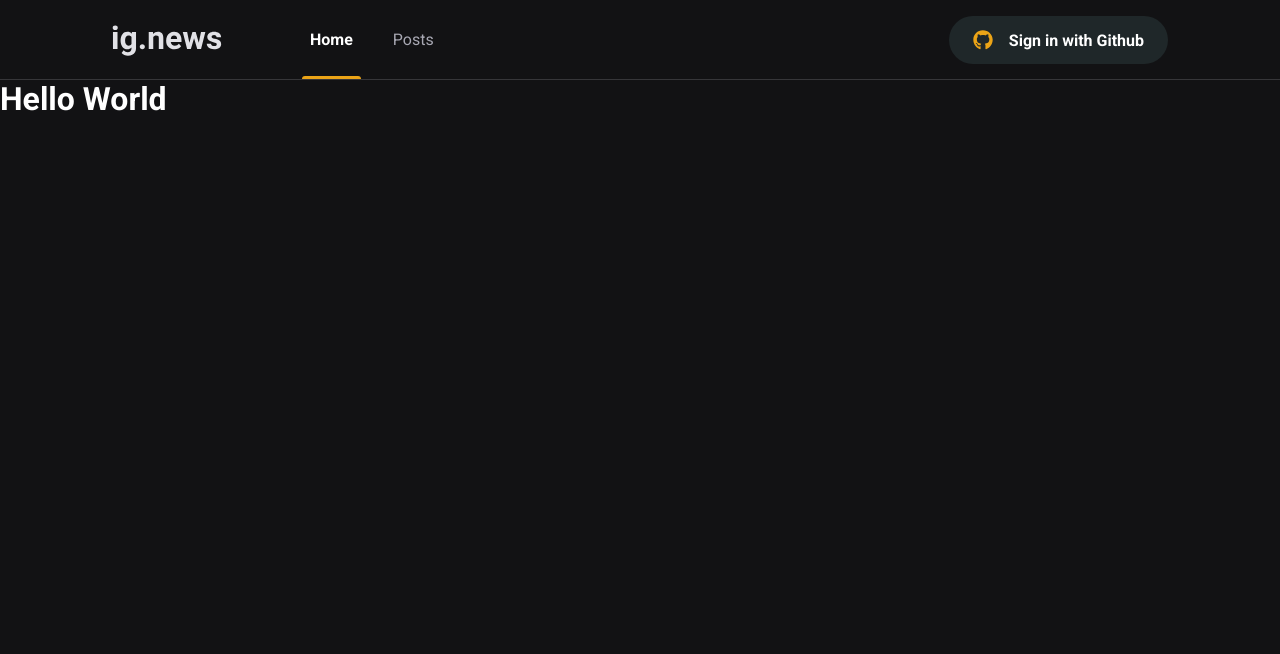
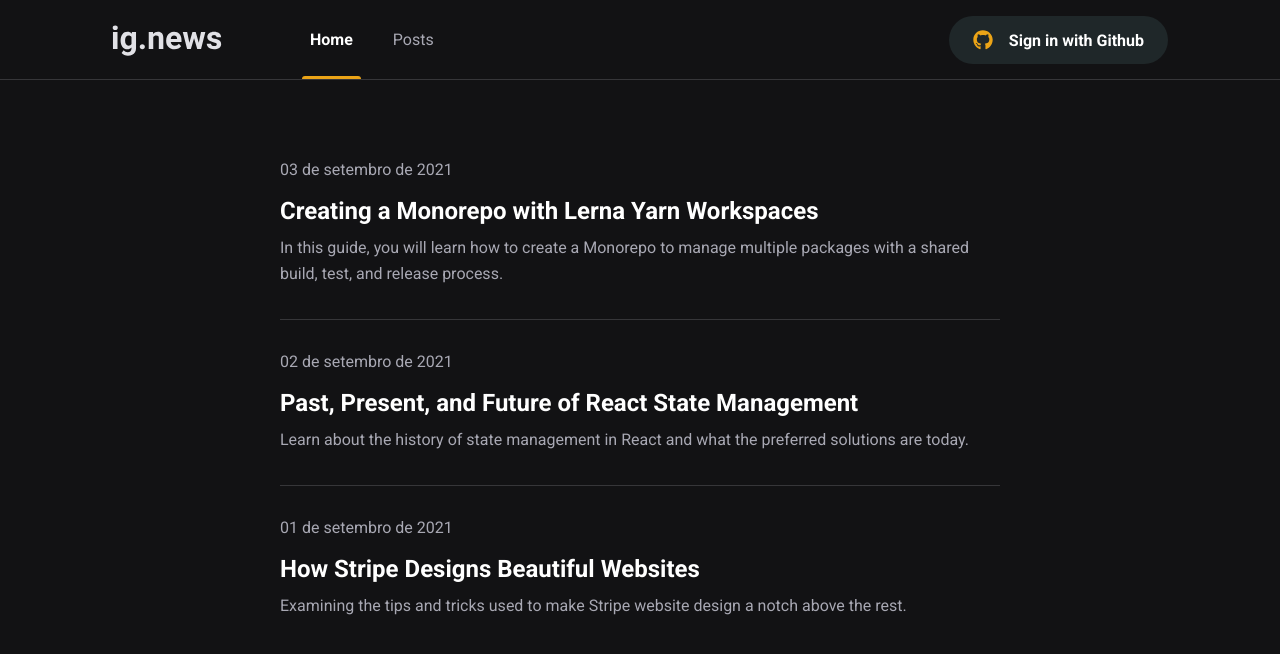
Before and after one commit to grasielaGomes/ignite-chapter3-ignews, a Next.js app: page /posts in a window 1280 px wide. Shown: the top 654 px of the page. Built offline with nearby package versions, Linux system fonts and the light colour scheme; no server answers.

Commit message:
creating posts page and prismic content

```diff
--- a/src/pages/posts.tsx
+++ /dev/null
@@ -1,3 +0,0 @@
-export default function Posts() {
-  return <h1>Hello World</h1>
-}
--- /dev/null
+++ b/src/pages/posts/index.tsx
@@ -0,0 +1,40 @@
+import Head from 'next/head';
+import styles from './styles.module.scss';
+
+export default function Posts() {
+  return (
+    <>
+      <Head>
+        <title>Posts | Ignews</title>
+      </Head>
+      <main className={styles.container}>
+        <div className={styles.posts}>
+          <a href="#">
+            <time>03 de setembro de 2021</time>
+            <strong>Creating a Monorepo with Lerna Yarn Workspaces</strong>
+            <p>
+              In this guide, you will learn how to create a Monorepo to manage
+              multiple packages with a shared build, test, and release process.
+            </p>
+          </a>
+          <a href="#">
+            <time>02 de setembro de 2021</time>
+            <strong>Past, Present, and Future of React State Management</strong>
+            <p>
+              Learn about the history of state management in React and what the
+              preferred solutions are today.
+            </p>
+          </a>
+          <a href="#">
+            <time>01 de setembro de 2021</time>
+            <strong>How Stripe Designs Beautiful Websites</strong>
+            <p>
+              Examining the tips and tricks used to make Stripe website design a
+              notch above the rest.
+            </p>
+          </a>
+        </div>
+      </main>
+    </>
+  );
+}
--- /dev/null
+++ b/src/pages/posts/styles.module.scss
@@ -0,0 +1,45 @@
+.container {
+  max-width: 1120px;
+  margin: 0 auto;
+  padding: 0 2rem;
+}
+
+.posts {
+  max-width: 720px;
+  margin: 5rem auto 0;
+
+  a {
+    display: block;
+
+    & + a {
+      margin-top: 2rem;
+      padding-top: 2rem;
+      border-top: 1px solid var(--gray-700);
+    }
+
+    time {
+      font-size: 1rem;
+      display: flex;
+      align-items: center;
+      color: var(--gray-300);
+    }
+
+    strong {
+      display: block;
+      font-size: 1.5rem;
+      margin-top: 1rem;
+      line-height: 2rem;
+      transition: color 200ms;
+    }
+
+    p {
+      color: var(--gray-300);
+      margin-top: 0.5rem;
+      line-height: 1.625rem;
+    }
+
+    &:hover strong {
+      color: var(--yellow-500);
+    }
+  }
+}
```
